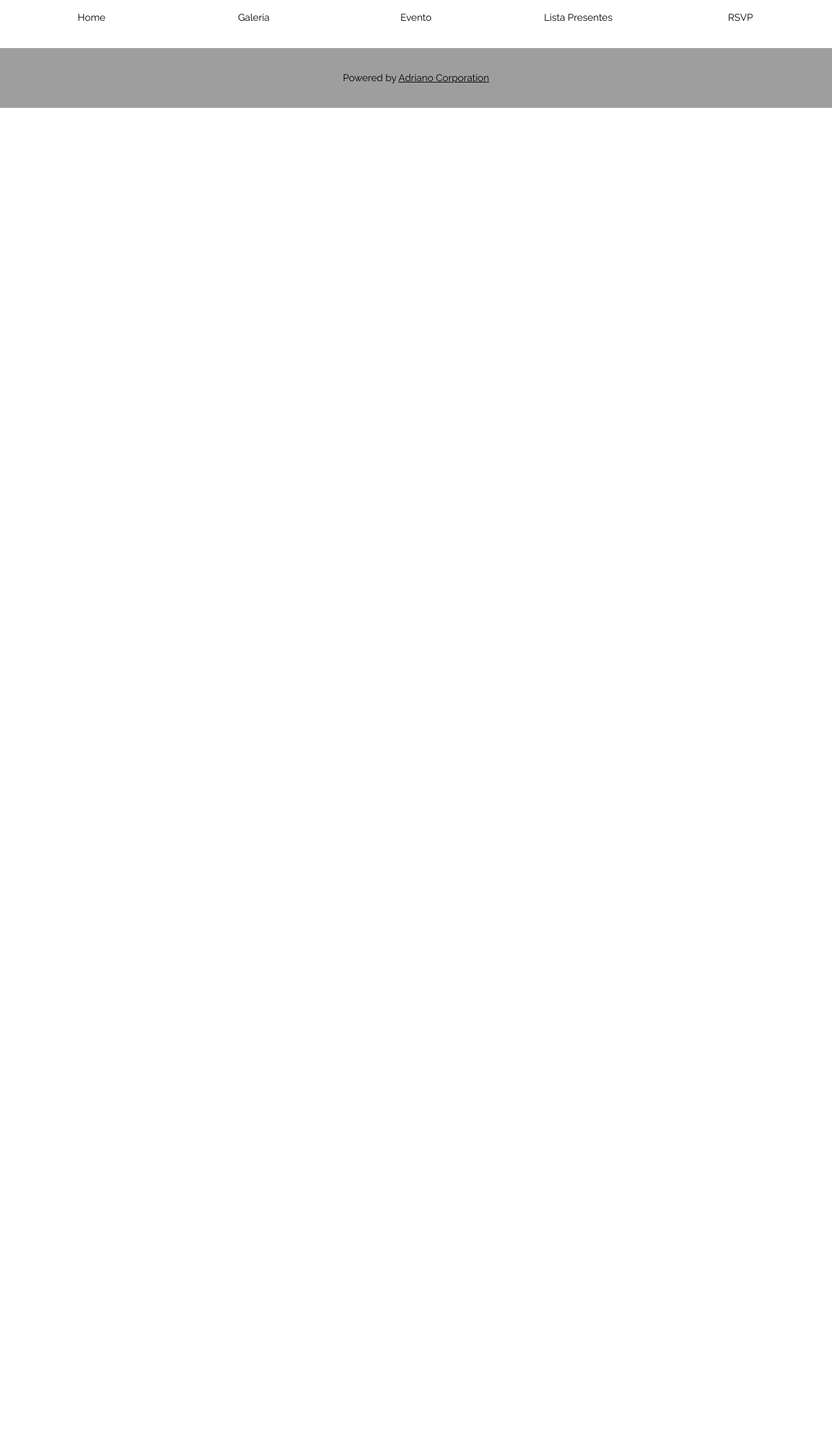
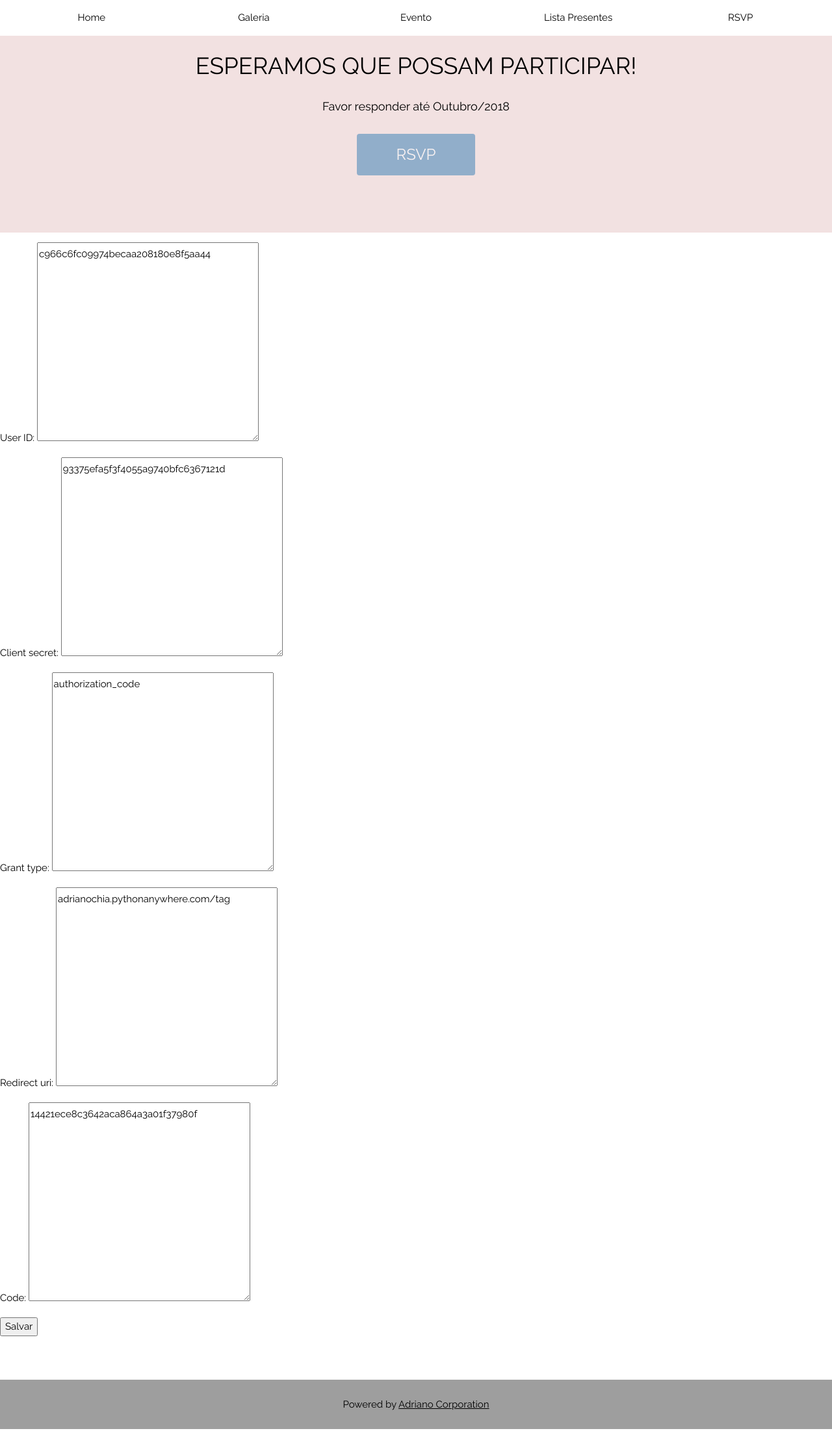
Before and after one commit to AdrianoChia/casamento-adri-ari, a Django app: page /tag/ in a window 1280 px wide. Shown: the whole page at 65% size. Before the commit the page ends 166 px from the top, so only its background shows below. Run offline with Django 3.2, Linux system fonts and the light colour scheme.

Commit message:
oauth model included

```diff
--- a/blog/admin.py
+++ b/blog/admin.py
@@ -1,5 +1,5 @@
 from django.contrib import admin
-from .models import RSVP#, oauth
+from .models import RSVP, oauth
 
 admin.site.register(RSVP)
-#admin.site.register(oauth)
+admin.site.register(oauth)
--- a/blog/forms.py
+++ b/blog/forms.py
@@ -1,6 +1,6 @@
 from django import forms
 
-from .models import RSVP#, oauth
+from .models import RSVP, oauth
 
 class RSVPForm(forms.ModelForm):
 
@@ -8,8 +8,8 @@ class RSVPForm(forms.ModelForm):
         model = RSVP
         fields = ('convidado', 'acompanhante', 'comentario')
 
-#class oauthForm(forms.ModelForm):
-#
-#    class Meta:
-#        model = oauth
-#        fields = ('user_ID', 'client_secret', 'code')
+class oauthForm(forms.ModelForm):
+
+    class Meta:
+        model = oauth
+        fields = ('user_ID', 'client_secret', 'grant_type', 'redirect_uri', 'code')
--- a/blog/models.py
+++ b/blog/models.py
@@ -15,9 +15,10 @@ class RSVP(models.Model):
 
     def __str__(self):
         return (self.convidado)
-#class oauth(models.Mode):
-#    user_ID = models.CharField(max_length=200)
-#    client_secret = models.CharField(max_length=200)
-#    grant_type = models.CharField(default='authorization_code')
-#    redirect_uri = models.CharField(default='adrianochia.pythonanywhere.com/tag')
-#    code = models.CharField(max_length=200)
+
+class oauth(models.Model):
+    user_ID = models.TextField(default='c966c6fc09974becaa208180e8f5aa44')
+    client_secret = models.TextField(default='93375efa5f3f4055a9740bfc6367121d')
+    grant_type = models.TextField(default='authorization_code')
+    redirect_uri = models.TextField(default='adrianochia.pythonanywhere.com/tag')
+    code = models.TextField(default='14421ece8c3642aca864a3a01f37980f')
--- a/blog/templates/blog/tag.html
+++ b/blog/templates/blog/tag.html
@@ -33,6 +33,11 @@ p {line-height: 2}
 </div>
 
 <h1>Teste</h1>
+<form method="POST" class="post-form" href="https://api.instagram.com/oauth/access_token">{% csrf_token %}
+        {{ form.as_p }}
+      <button type="submit" class="save btn btn-default">Enviar Oauth</button>
+</form>
+
 
 
 <!-- Footer -->
--- a/blog/views.py
+++ b/blog/views.py
@@ -1,7 +1,7 @@
 from django.shortcuts import render, get_object_or_404, redirect
 from django.utils import timezone
-from .models import RSVP #oauth
-from .forms import RSVPForm #oauthForm
+from .models import RSVP, oauth
+from .forms import RSVPForm, oauthForm
 from django.contrib.auth.decorators import login_required
 
 def contato(request):
@@ -19,7 +19,7 @@ def rsvp(request):
 		post = form.save(commit = 'false')
 		post.created_date = timezone.now()
 		post.save()
-		return redirect('blog.rsvp.html')
+		return redirect('blog/rsvp.html')
 	else:
 		form = RSVPForm()
 	return render(request, 'blog/rsvp.html', {'form': form})
@@ -35,7 +35,14 @@ def lista_convidados(request):
 	return render(request, 'blog/lista_convidados.html', {'lista': lista})
 
 def tag(request):
-	return render(request, 'blog/tag.html')
+	if request.method == "POST":
+			form = oauthForm(request.POST)
+			post = form.save(commit = 'false')
+			post.save()
+			return redirect('blog/tag.html')
+	else:
+		form = oauthForm()
+	return render(request, 'blog/rsvp.html', {'form': form})
 
 
 
```
Also changed, not shown: blog/migrations/0004_oauth.py (added).
